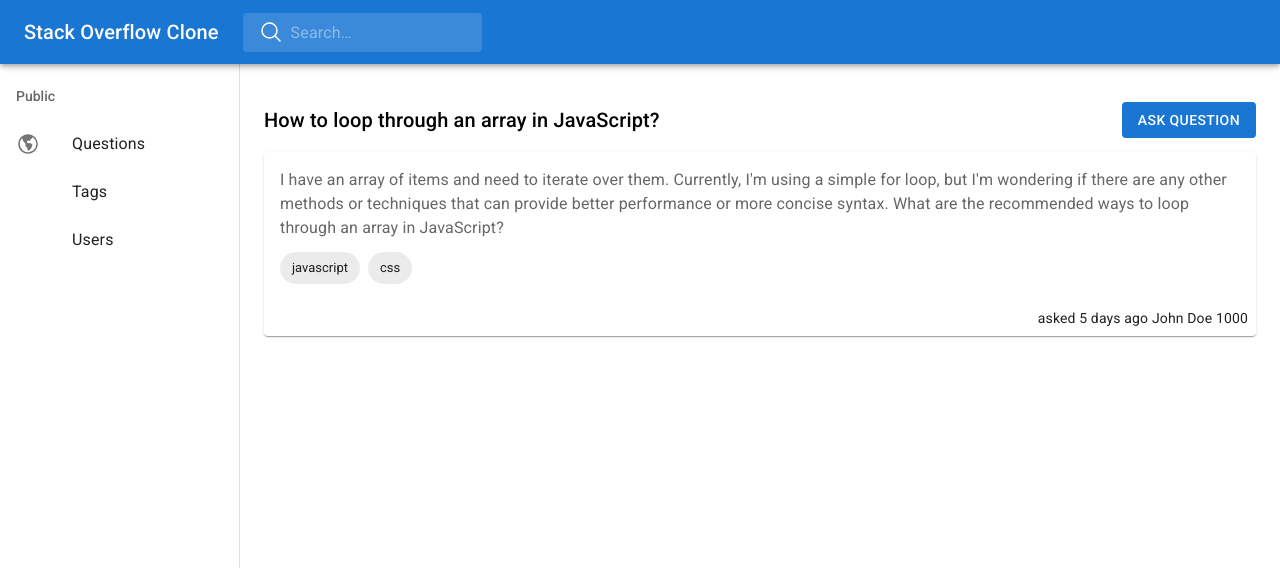
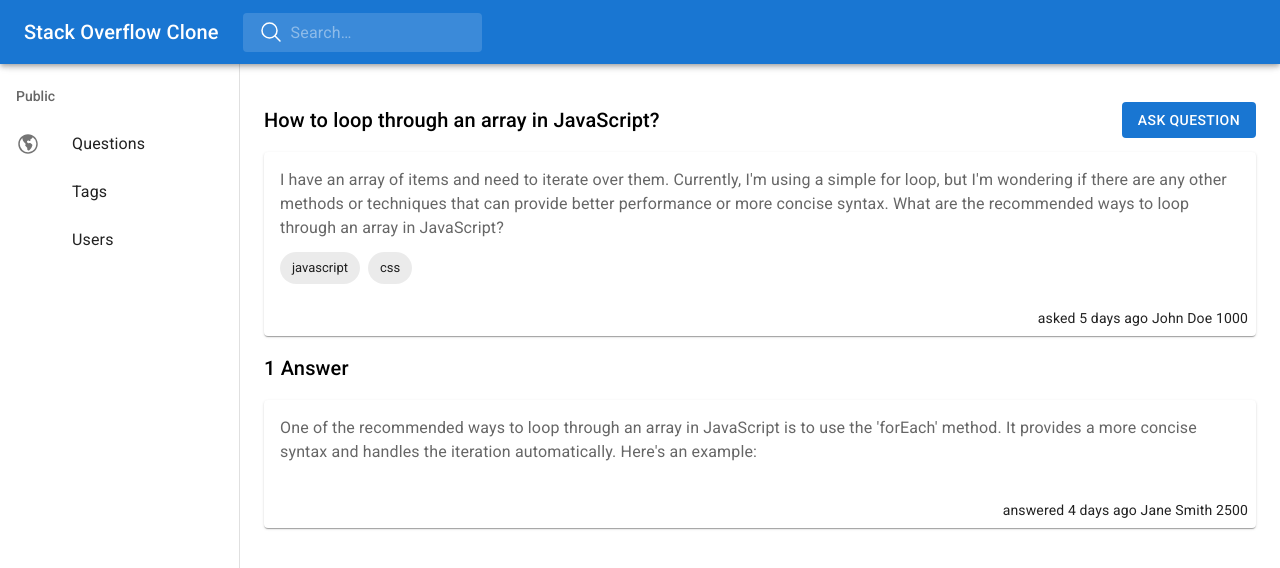
Before and after one commit to potouridisio/my-stack-overflow-clone, a React (Vite) app: page /questions/1 in a window 1280 px wide. Shown: the top 568 px of the page. Built offline with nearby package versions, Linux system fonts and the light colour scheme.

Commit message:
feat: add the answers section to the Question route

```diff
--- a/src/routes/Question.jsx
+++ b/src/routes/Question.jsx
@@ -19,6 +19,7 @@ export default function Question() {
         </div>
       </div>
 
+      {/* Question */}
       <div className="overflow-hidden rounded bg-white text-black text-opacity-[0.87] shadow-[rgba(0,_0,_0,_0.2)_0px_2px_1px_-1px,_rgba(0,_0,_0,_0.14)_0px_1px_1px_0px,_rgba(0,_0,_0,_0.12)_0px_1px_3px_0px]">
         <div className="p-4">
           <p className="mb-3 leading-normal tracking-[0.00938em] text-black text-opacity-60">
@@ -54,6 +55,34 @@ export default function Question() {
           </p>
         </div>
       </div>
+
+      <div className="relative left-auto right-0 top-0 z-[1100] box-border flex w-full shrink-0 flex-col bg-transparent text-inherit">
+        <div className="relative flex min-h-[4rem] items-center">
+          <div className="m-0 text-xl font-medium leading-[1.6] tracking-[0.0075em] text-inherit">
+            1 Answer
+          </div>
+        </div>
+      </div>
+
+      <div className="flex flex-col space-y-4">
+        {/* Answer */}
+        <div className="overflow-hidden rounded bg-white text-black text-opacity-[0.87] shadow-[rgba(0,_0,_0,_0.2)_0px_2px_1px_-1px,_rgba(0,_0,_0,_0.14)_0px_1px_1px_0px,_rgba(0,_0,_0,_0.12)_0px_1px_3px_0px]">
+          <div className="p-4">
+            <p className="mb-3 leading-normal tracking-[0.00938em] text-black text-opacity-60">
+              One of the recommended ways to loop through an array in JavaScript
+              is to use the &apos;forEach&apos; method. It provides a more
+              concise syntax and handles the iteration automatically.
+              Here&apos;s an example:
+            </p>
+          </div>
+
+          <div className="flex items-center justify-end p-2">
+            <p className="m-0 text-sm leading-[1.43] tracking-[0.01071em]">
+              answered 4 days ago Jane Smith 2500
+            </p>
+          </div>
+        </div>
+      </div>
     </main>
   );
 }
```
